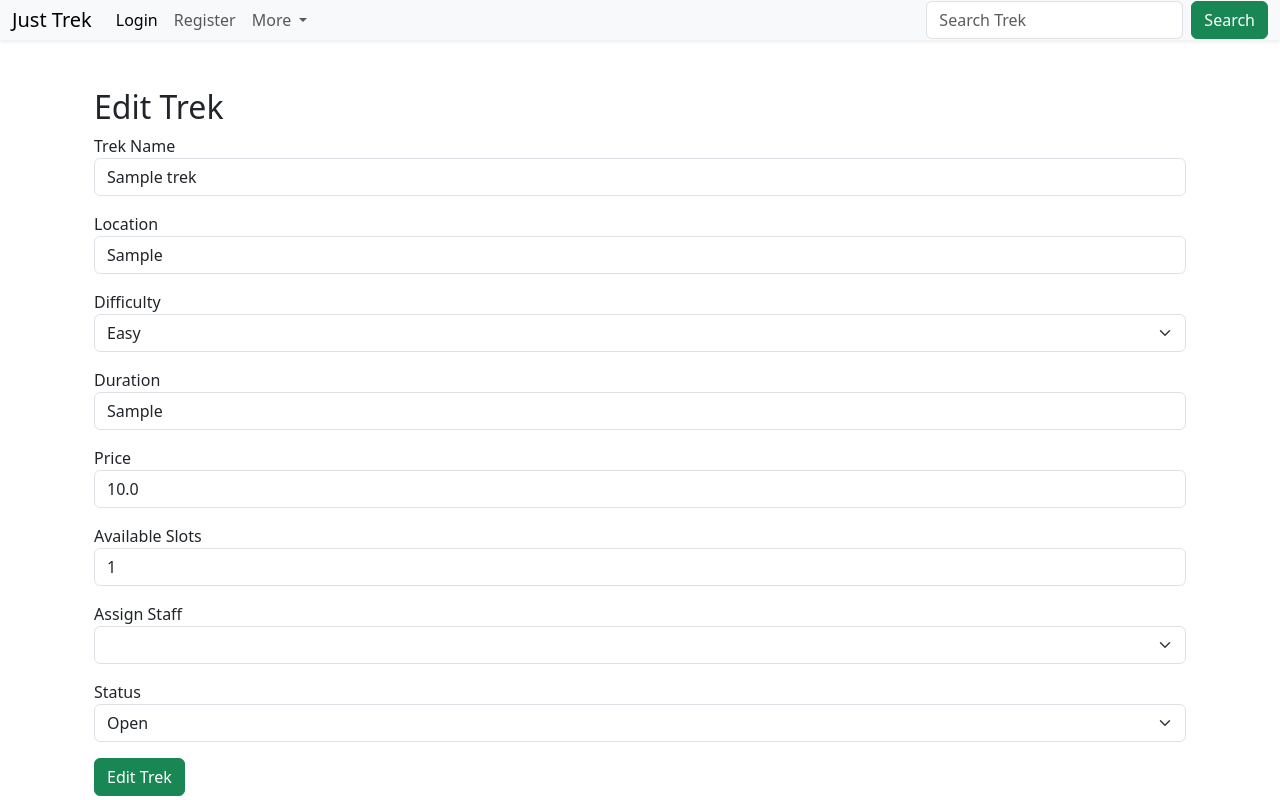
After one commit to 23f3000176/Trekking_Management_App, a Flask app: page /admin/edit_trek/1 in a window 1280 px wide. The commit adds this page. Run offline with Flask 3, Linux system fonts and the light colour scheme; a user stored in the database is signed in; tables that the repository leaves empty hold one stand-in row (values such as "Sample post"); lists and menus that the app fills with data are empty.

Commit message:
Milestone - Admin Trek CRUD completed

```diff
--- a/routes.py
+++ b/routes.py
@@ -33,6 +33,7 @@ def login_post():
         return render_template("login.html")
     # Login successful
     session["user_id"] = user.id
+    session["role"] = user.role
     if user.role == "admin":
         return redirect(url_for("main.admin_dashboard"))
 
@@ -81,6 +82,10 @@ def logout():
 @main.route("/admin/dashboard")
 def admin_dashboard():
 
+    if session.get("role") != "admin":
+        flash("Access Denied!")
+        return redirect(url_for("main.login"))
+
     total_users = User.query.filter_by(role="customer").count()
 
     total_staff = User.query.filter_by(role="staff").count()
@@ -102,10 +107,16 @@ def admin_dashboard():
 #admin - treks management-----------------------------
 @main.route("/admin/add_trek")
 def add_trek():
+    if session.get("role") != "admin":
+        flash("Access Denied!")
+        return redirect(url_for("main.login"))
     return render_template("admin/add_trek.html")
 
 @main.route("/admin/add_trek", methods=["POST"])
 def add_trek_post():
+    if session.get("role") != "admin":
+        flash("Access Denied!")
+        return redirect(url_for("main.login"))
 
     name = request.form.get("name")
     location = request.form.get("location")
@@ -133,3 +144,68 @@ def add_trek_post():
     flash("Trek Added Successfully")
 
     return redirect(url_for("main.admin_dashboard"))
+
+
+@main.route("/admin/view_treks")
+def view_treks():
+    if session.get("role") != "admin":
+        flash("Access Denied!")
+        return redirect(url_for("main.login"))
+
+    treks = Trek.query.all()
+
+    return render_template("admin/view_treks.html",treks=treks)
+
+@main.route("/admin/edit_trek/<int:trek_id>")
+def edit_trek(trek_id):
+    if session.get("role") != "admin":
+        flash("Access Denied!")
+        return redirect(url_for("main.login"))
+
+    trek = Trek.query.get_or_404(trek_id)
+
+    staff = User.query.filter_by(role="staff").all()
+
+    return render_template(
+        "admin/edit_trek.html",
+        trek=trek,
+        staff=staff
+    )
+
+@main.route("/admin/edit_trek/<int:trek_id>", methods=["POST"])
+def edit_trek_post(trek_id):
+    if session.get("role") != "admin":
+        flash("Access Denied!")
+        return redirect(url_for("main.login"))
+
+    trek = Trek.query.get_or_404(trek_id)
+
+    trek.name = request.form.get("name")
+    trek.location = request.form.get("location")
+    trek.difficulty = request.form.get("difficulty")
+    trek.duration = request.form.get("duration")
+    trek.price = request.form.get("price")
+    trek.available_slots = request.form.get("available_slots")
+    trek.assigned_staff_id = request.form.get("assigned_staff_id")
+    trek.status = request.form.get("status")
+
+    db.session.commit()
+
+    flash("Trek updated successfully.")
+
+    return redirect(url_for("main.view_treks"))
+
+
+@main.route("/admin/delete_trek/<int:trek_id>")
+def delete_trek(trek_id):
+    if session.get("role") != "admin":
+        flash("Access Denied!")
+        return redirect(url_for("main.login"))
+
+    trek = Trek.query.get_or_404(trek_id)
+
+    db.session.delete(trek)
+    db.session.commit()
+
+    flash("Trek deleted successfully.")
+    return redirect(url_for("main.view_treks"))
--- /dev/null
+++ b/templates/admin/edit_trek.html
@@ -0,0 +1,143 @@
+{% extends "base.html" %}
+
+{% block title %}
+Edit Trek
+{% endblock %}
+
+{% block content %}
+
+<div class="container mt-5">
+
+    <h2>Edit Trek</h2>
+
+    <form method="POST" action="{{ url_for('main.edit_trek_post', trek_id=trek.id) }}">
+
+        <div class="mb-3">
+            <label>Trek Name</label>
+            <input
+                type="text"
+                class="form-control"
+                name="name"
+                value="{{ trek.name }}"
+                required>
+        </div>
+
+        <div class="mb-3">
+            <label>Location</label>
+            <input
+                type="text"
+                class="form-control"
+                name="location"
+                value="{{ trek.location }}"
+                required>
+        </div>
+
+        <div class="mb-3">
+            <label>Difficulty</label>
+
+            <select
+                class="form-select"
+                name="difficulty">
+
+                <option value="Easy"
+                {% if trek.difficulty == "Easy" %}selected{% endif %}>
+                Easy
+                </option>
+
+                <option value="Medium"
+                {% if trek.difficulty == "Medium" %}selected{% endif %}>
+                Medium
+                </option>
+
+                <option value="Hard"
+                {% if trek.difficulty == "Hard" %}selected{% endif %}>
+                Hard
+                </option>
+
+            </select>
+        </div>
+
+        <div class="mb-3">
+            <label>Duration</label>
+
+            <input
+                type="text"
+                class="form-control"
+                name="duration"
+                value="{{ trek.duration }}">
+        </div>
+
+        <div class="mb-3">
+            <label>Price</label>
+
+            <input
+                type="number"
+                class="form-control"
+                name="price"
+                value="{{ trek.price }}">
+        </div>
+
+        <div class="mb-3">
+            <label>Available Slots</label>
+
+            <input
+                type="number"
+                class="form-control"
+                name="available_slots"
+                value="{{ trek.available_slots }}">
+        </div>
+
+        <div class="mb-3">
+            <label>Assign Staff</label>
+
+            <select
+                class="form-select"
+                name="assigned_staff">
+
+                {% for person in staff %}
+
+                <option value="{{ person.id }}" {% if person.id == trek.assigned_staff_id %}selected{% endif %}>
+                    {{ person.name }}
+                </option>
+
+                {% endfor %}
+
+            </select>
+
+        </div>
+
+        <div class="mb-3">
+
+            <label>Status</label>
+
+            <select
+                class="form-select"
+                name="status">
+
+                <option value="Open"
+                {% if trek.status == "Open" %}selected{% endif %}>
+                Open
+                </option>
+
+                <option value="Closed"
+                {% if trek.status == "Closed" %}selected{% endif %}>
+                Closed
+                </option>
+
+
+
+            </select>
+
+        </div>
+
+        <button
+            class="btn btn-success">
+
+            Edit Trek
+        </button>
+
+    </form>
+
+</div>
+
+{% endblock %}
```
Also changed, not shown: templates/admin/dashboard.html (+10 -0 lines), templates/admin/view_treks.html (added, +78 -0 lines), instance/db.sqlite3.
